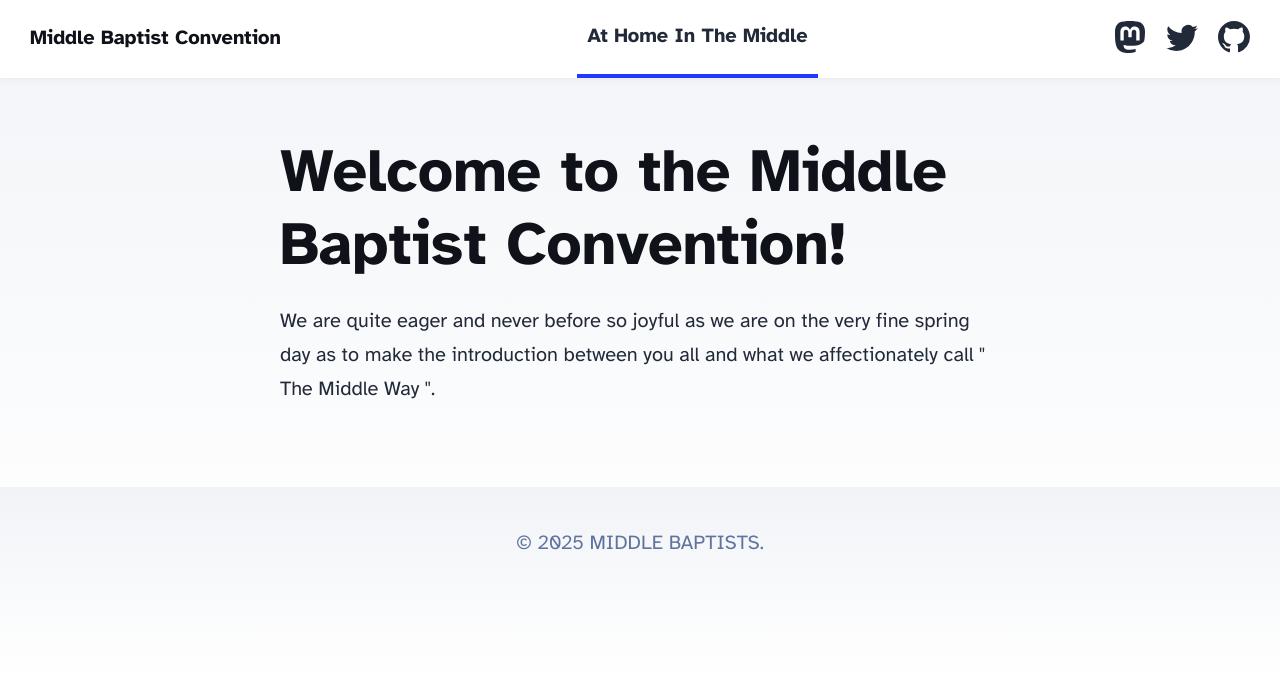
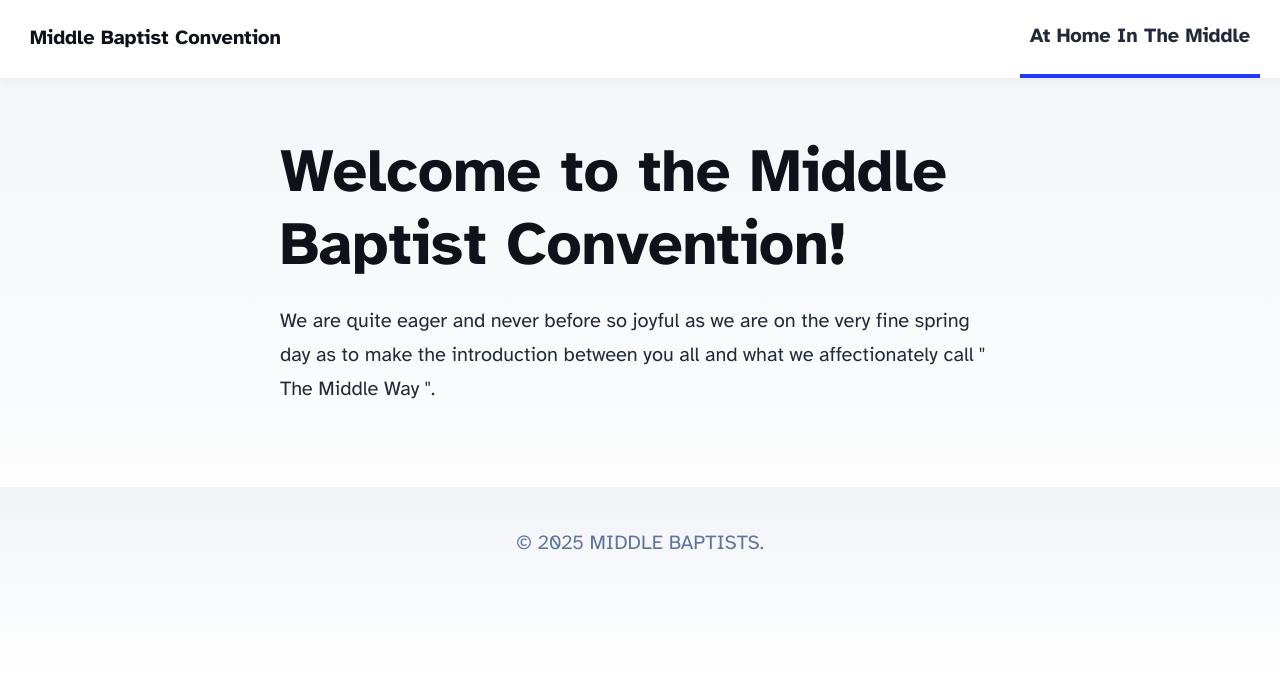
Before and after one commit to eess-901/broken-disk-f275, an Astro site: page / in a window 1280 px wide. Built offline with nearby package versions, Linux system fonts and the light colour scheme; Astro itself is replaced by a stand-in of ours.

Commit message:
Update Header.astro

```diff
--- a/src/components/Header.astro
+++ b/src/components/Header.astro
@@ -9,35 +9,7 @@
 		<div class="internal-links">
 			<HeaderLink href="/">At Home In The Middle</HeaderLink>
 		</div>
-		<div class="social-links">
-			<a href="https://m.webtoo.ls/@astro" target="_blank">
-				<span class="sr-only">Follow Astro on Mastodon</span>
-				<svg viewBox="0 0 16 16" aria-hidden="true" width="32" height="32"
-					><path
-						fill="currentColor"
-						d="M11.19 12.195c2.016-.24 3.77-1.475 3.99-2.603.348-1.778.32-4.339.32-4.339 0-3.47-2.286-4.488-2.286-4.488C12.062.238 10.083.017 8.027 0h-.05C5.92.017 3.942.238 2.79.765c0 0-2.285 1.017-2.285 4.488l-.002.662c-.004.64-.007 1.35.011 2.091.083 3.394.626 6.74 3.78 7.57 1.454.383 2.703.463 3.709.408 1.823-.1 2.847-.647 2.847-.647l-.06-1.317s-1.303.41-2.767.36c-1.45-.05-2.98-.156-3.215-1.928a3.614 3.614 0 0 1-.033-.496s1.424.346 3.228.428c1.103.05 2.137-.064 3.188-.189zm1.613-2.47H11.13v-4.08c0-.859-.364-1.295-1.091-1.295-.804 0-1.207.517-1.207 1.541v2.233H7.168V5.89c0-1.024-.403-1.541-1.207-1.541-.727 0-1.091.436-1.091 1.296v4.079H3.197V5.522c0-.859.22-1.541.66-2.046.456-.505 1.052-.764 1.793-.764.856 0 1.504.328 1.933.983L8 4.39l.417-.695c.429-.655 1.077-.983 1.934-.983.74 0 1.336.259 1.791.764.442.505.661 1.187.661 2.046v4.203z"
-					></path></svg
-				>
-			</a>
-			<a href="https://twitter.com/astrodotbuild" target="_blank">
-				<span class="sr-only">Follow Astro on Twitter</span>
-				<svg viewBox="0 0 16 16" aria-hidden="true" width="32" height="32"
-					><path
-						fill="currentColor"
-						d="M5.026 15c6.038 0 9.341-5.003 9.341-9.334 0-.14 0-.282-.006-.422A6.685 6.685 0 0 0 16 3.542a6.658 6.658 0 0 1-1.889.518 3.301 3.301 0 0 0 1.447-1.817 6.533 6.533 0 0 1-2.087.793A3.286 3.286 0 0 0 7.875 6.03a9.325 9.325 0 0 1-6.767-3.429 3.289 3.289 0 0 0 1.018 4.382A3.323 3.323 0 0 1 .64 6.575v.045a3.288 3.288 0 0 0 2.632 3.218 3.203 3.203 0 0 1-.865.115 3.23 3.23 0 0 1-.614-.057 3.283 3.283 0 0 0 3.067 2.277A6.588 6.588 0 0 1 .78 13.58a6.32 6.32 0 0 1-.78-.045A9.344 9.344 0 0 0 5.026 15z"
-					></path></svg
-				>
-			</a>
-			<a href="https://github.com/withastro/astro" target="_blank">
-				<span class="sr-only">Go to Astro's GitHub repo</span>
-				<svg viewBox="0 0 16 16" aria-hidden="true" width="32" height="32"
-					><path
-						fill="currentColor"
-						d="M8 0C3.58 0 0 3.58 0 8c0 3.54 2.29 6.53 5.47 7.59.4.07.55-.17.55-.38 0-.19-.01-.82-.01-1.49-2.01.37-2.53-.49-2.69-.94-.09-.23-.48-.94-.82-1.13-.28-.15-.68-.52-.01-.53.63-.01 1.08.58 1.23.82.72 1.21 1.87.87 2.33.66.07-.52.28-.87.51-1.07-1.78-.2-3.64-.89-3.64-3.95 0-.87.31-1.59.82-2.15-.08-.2-.36-1.02.08-2.12 0 0 .67-.21 2.2.82.64-.18 1.32-.27 2-.27.68 0 1.36.09 2 .27 1.53-1.04 2.2-.82 2.2-.82.44 1.1.16 1.92.08 2.12.51.56.82 1.27.82 2.15 0 3.07-1.87 3.75-3.65 3.95.29.25.54.73.54 1.48 0 1.07-.01 1.93-.01 2.2 0 .21.15.46.55.38A8.012 8.012 0 0 0 16 8c0-4.42-3.58-8-8-8z"
-					></path></svg
-				>
-			</a>
-		</div>
+
 	</nav>
 </header>
 <style>
```
